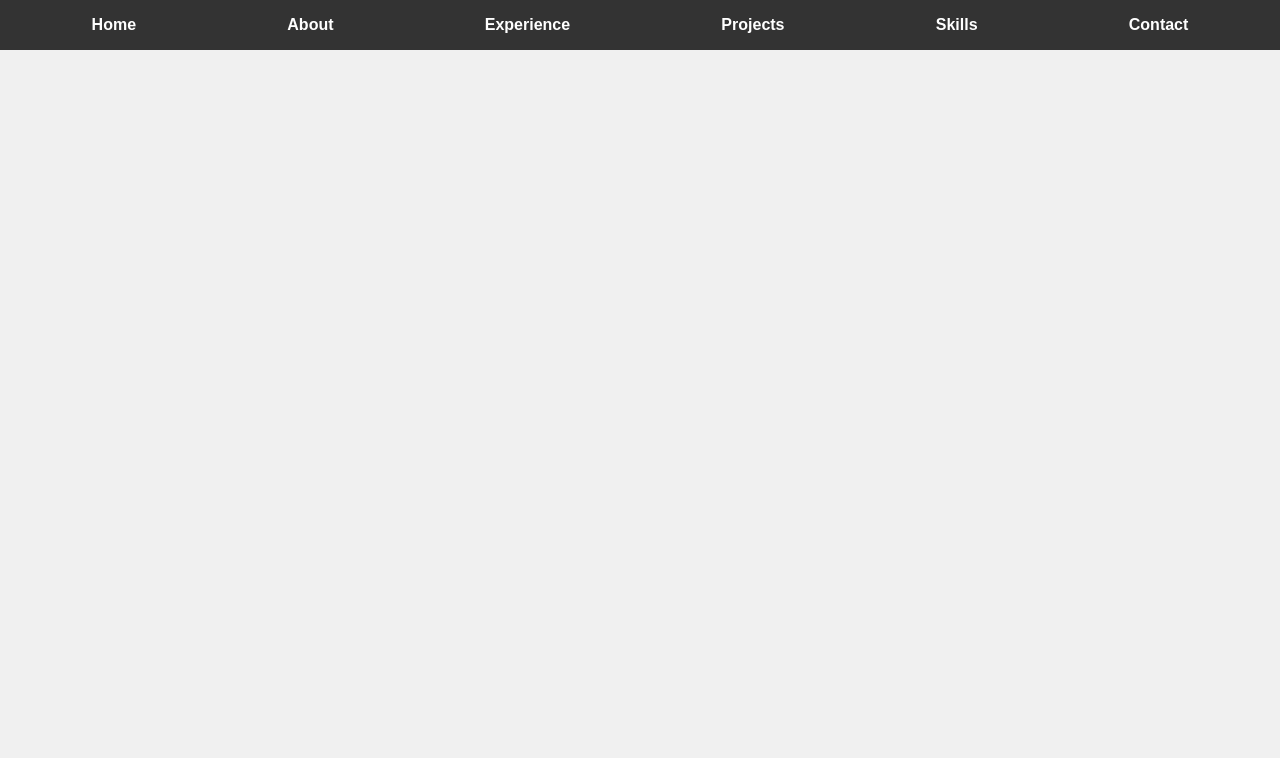
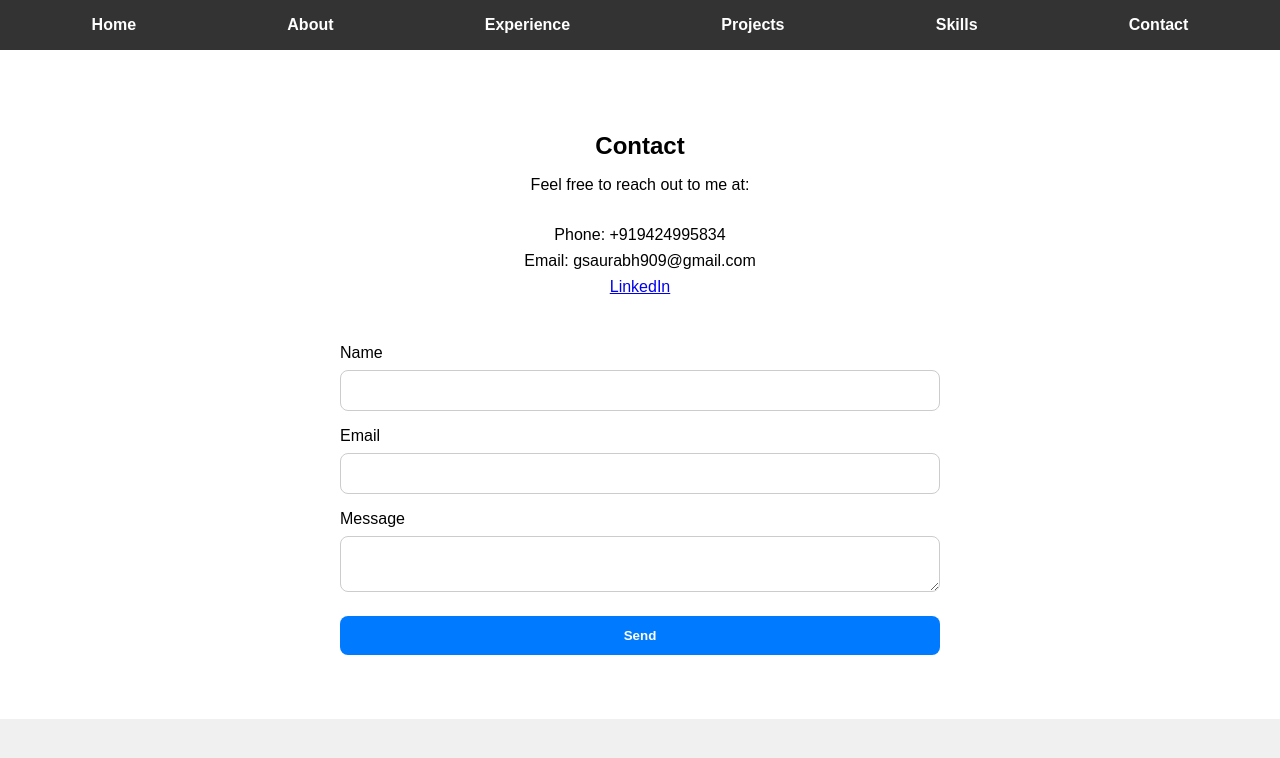
Before and after one commit to g100rabh/central-assignment, a React (Create React App) app: page / in a window 1280 px wide. Both pictures are taken after a click on the item "Contact". Shown: the top 758 px of the page. Built offline with nearby package versions, Linux system fonts and the light colour scheme.

Commit message:
Contact page added

```diff
--- a/src/App.js
+++ b/src/App.js
@@ -1,6 +1,7 @@
 import { useState } from "react";
 import "./App.css";
 import About from "./components/About";
+import Contact from "./components/Contact";
 import Experience from "./components/Experience";
 import Header from "./components/Header";
 import Home from "./components/Home";
@@ -18,6 +19,7 @@ function App() {
         {activePage === "/experience" && <Experience />}
         {activePage === "/projects" && <Projects />}
         {activePage === "/skills" && <Skills />}
+        {activePage === "/contact" && <Contact />}
       </main>
     </div>
   );
--- /dev/null
+++ b/src/components/Contact.js
@@ -0,0 +1,36 @@
+import React from "react";
+import { personalInfo } from "../data";
+import styles from "./Contact.module.css";
+
+const Contact = () => {
+  return (
+    <section id="contact" className={styles.contact}>
+      <h2>Contact</h2>
+      <p>Feel free to reach out to me at:</p>
+      <ul>
+        <li>Phone: {personalInfo.phone}</li>
+        <li>Email: {personalInfo.email}</li>
+        <li>
+          <a href={personalInfo.linkedIn}>LinkedIn</a>
+        </li>
+      </ul>
+      <form className={styles.contactForm}>
+        <label className={styles.label}>Name</label>
+        <input type="text" name="name" required className={styles.input} />
+        <label className={styles.label}>Email</label>
+        <input type="email" name="email" required className={styles.input} />
+        <label className={styles.label}>Message</label>
+        <textarea
+          name="message"
+          required
+          className={styles.textarea}
+        ></textarea>
+        <button type="submit" className={styles.button}>
+          Send
+        </button>
+      </form>
+    </section>
+  );
+};
+
+export default Contact;
--- /dev/null
+++ b/src/components/Contact.module.css
@@ -0,0 +1,58 @@
+.contact {
+  padding: 4rem 2rem;
+  background: #fff;
+  text-align: center;
+}
+
+.contact h2 {
+  margin-bottom: 1rem;
+}
+
+.contact p {
+  margin-bottom: 2rem;
+}
+
+.contact ul {
+  list-style: none;
+  padding: 0;
+  margin-bottom: 2rem;
+}
+
+.contact ul li {
+  margin-bottom: 0.5rem;
+}
+
+.contactForm {
+  max-width: 600px;
+  margin: 0 auto;
+  display: flex;
+  flex-direction: column;
+}
+
+.label {
+  margin-top: 1rem;
+  text-align: left;
+}
+
+.input,
+.textarea {
+  margin-top: 0.5rem;
+  padding: 0.75rem;
+  border: 1px solid #ccc;
+  border-radius: 8px;
+}
+
+.button {
+  margin-top: 1.5rem;
+  padding: 0.75rem 1.5rem;
+  border: none;
+  border-radius: 8px;
+  background: #007bff;
+  color: white;
+  font-weight: bold;
+  cursor: pointer;
+}
+
+.button:hover {
+  background: #0056b3;
+}
--- a/src/data.js
+++ b/src/data.js
@@ -2,10 +2,21 @@ export const personalInfo = {
   name: "Saurabh Gupta",
   phone: "+919424995834",
   email: "gsaurabh909@gmail.com",
-  linkedIn: "LinkedIn",
-  portfolio: "Portfolio",
+  linkedIn: "https://www.linkedin.com/in/saurabh-gupta13/",
   location: "Indore, India",
-  description: "xyz",
+  description: `
+  Hello! I'm Saurabh Gupta, a passionate Software Engineer with a strong background in frontend and backend development.
+  I have a Bachelor of Engineering degree in Civil Engineering from Technocrats Institute of Technology, where I graduated with an 8.2 GPA.
+
+  Currently, I'm working at Codecaffiene Technologies Pvt Ltd. as a Software Engineer. In this role, I spearheaded the implementation of modern frontend libraries and tools such as Redux and Tailwind, leading to a 30% improvement in application performance and scalability.
+  I have collaborated with cross-functional teams to deliver over 15 features, bug fixes, and improvements, consistently meeting project deadlines.
+
+  My previous experience includes working as an Associate Software Engineer at Accenture. There, I optimized JIT production stages for the IJCore project, reducing production time by 25%, and designed user-friendly interfaces with React and ASP.NET, which increased user satisfaction by 40%.
+
+  I have strong skills in various programming languages, frameworks, and tools such as JavaScript, TypeScript, React.js, Next.js, Prisma, and many others. I am also proficient in optimizing data systems and implementing robust authentication systems to enhance user security.
+
+  Besides my technical skills, I am committed to continuous learning and improvement, having solved over 150 LeetCode questions. I qualified for the Gate Civil Engineering exams in both 2020 and 2021.
+`,
 };
 
 export const experience = [
@@ -69,21 +80,21 @@ export const projects = [
       "Optimized state management with Redux, reducing unnecessary re-renders and enhancing performance by 60%.",
       "Reduced heavy lifting tasks by 40%, ensuring a smoother user experience.",
     ],
-    link: "Link",
+    link: "https://github.com/g100rabh/myReat17_mailBox",
   },
   {
     title: "Expense Tracker",
     techUsed: ["React.js", "CSS", "Redux", "React Route v6", "Firebase"],
     description:
       "Developed an expense management web app with authentication and storage, featuring premium features like dark/light mode switch and expense download, resulting in streamlined expense tracking for users.",
-    link: "Link",
+    link: "https://github.com/g100rabh/MyReact13_ExpenseTracker",
   },
   {
     title: "Paryatan",
     techUsed: ["React.js", "CSS", "Route v6", "JavaScript"],
     description:
       "Engineered and deployed a captivating travel website with a strong emphasis on showcasing diverse destinations across India, ensuring an engaging user experience.",
-    link: "Link",
+    link: "https://my-paryaton-tours.firebaseapp.com/",
   },
 ];
 
```
